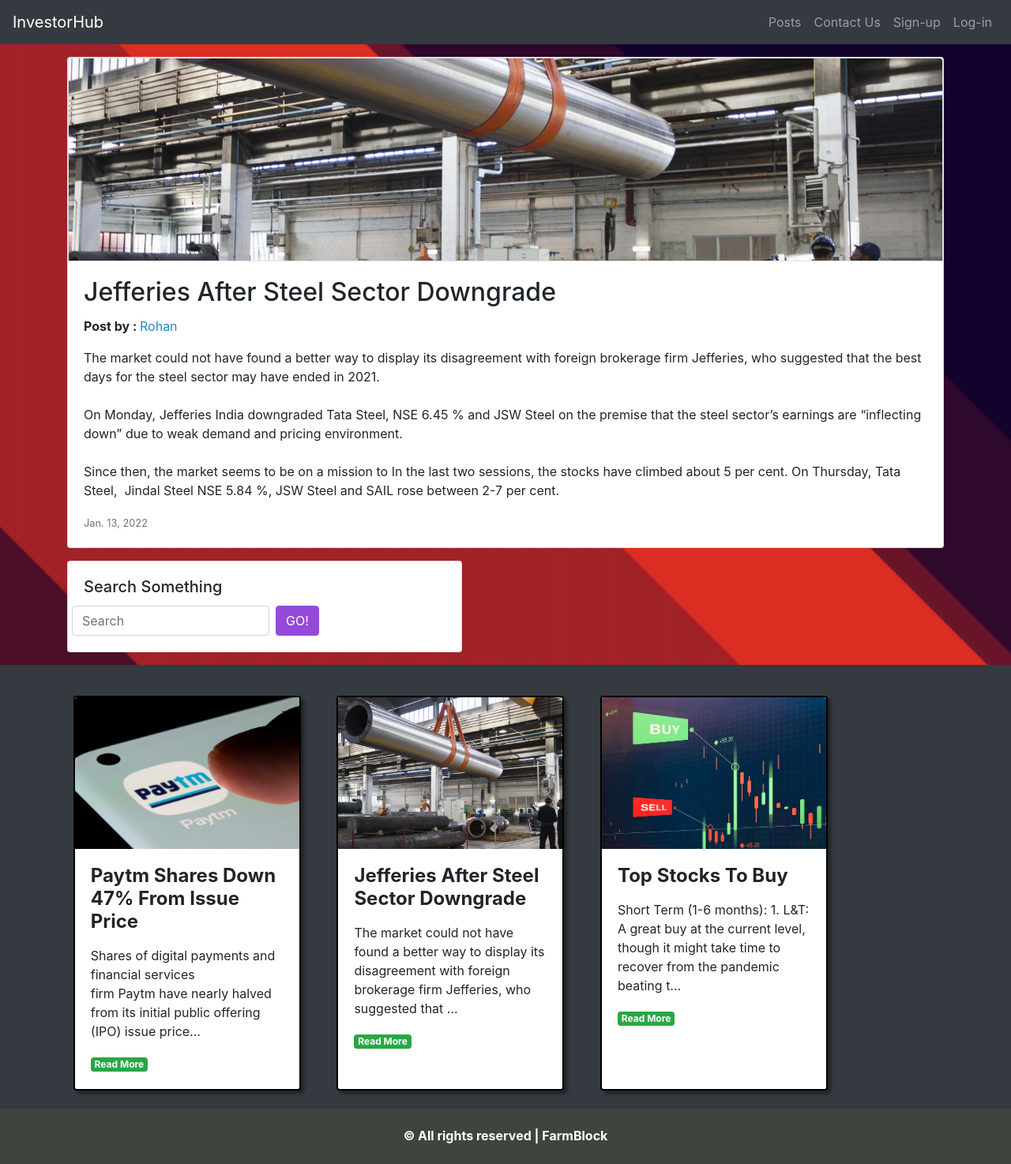
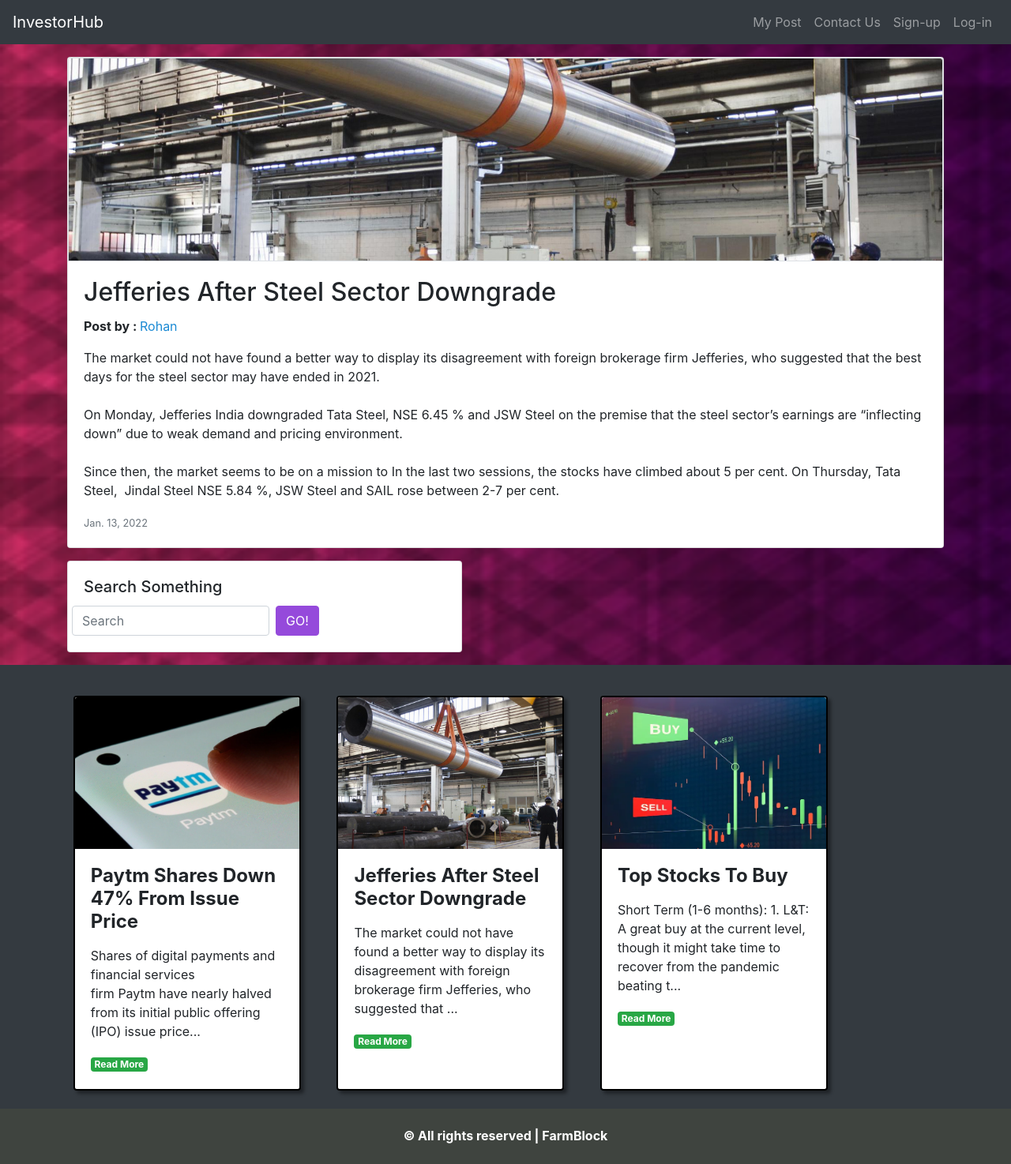
Before and after one commit to Rohan2035/InvestorHub, a Django app: a page that uses templates/content.html in a window 1280 px wide. Shown: the whole page at 79% size. Run offline with Django 3.2, Linux system fonts and the light colour scheme; data comes from the database, SQL or seed files in the repository; both versions use the stored data as it was after the commit; some libraries are stand-ins or nearby versions.

Commit message:
Major Changes 🚀🚀🚀

```diff
--- a/static/CSS/Sheet3.css
+++ b/static/CSS/Sheet3.css
@@ -15,7 +15,7 @@
 
 
 body{
-    background-image: url("/static/Images/BackgroundB.jpg");
+    background-image: url("/static/Images/BackgroundC.jpg");
     background-size: cover;
     background-position: center;
     background-repeat: no-repeat;
--- a/static/CSS/Sheet4.css
+++ b/static/CSS/Sheet4.css
@@ -1,6 +1,7 @@
 body{
-    background-image: url("/static/Images/background1.jpg");
+    background-image: url("/static/Images/BackgroundC.jpg");
     background-position: center;
     background-repeat: no-repeat;
     background-attachment: fixed;
+    background-size: cover;
 }
--- a/stockpost/urls.py
+++ b/stockpost/urls.py
@@ -14,6 +14,7 @@ urlpatterns = [
     path('login/', views2.handleLogin, name="login"),
     path('logout/', views2.handleLogout, name="logout"),
     path('displayall/', views.DisplayAll, name="display"),
+    path('deletePost/<str:slug>', views.deletePost, name="delete"),
     # Remove This
-    path('test/', views.test, name='Test'),
+    path('test/<str:slug>', views.test, name='Test'),
 ]
--- a/stockpost/views.py
+++ b/stockpost/views.py
@@ -148,6 +148,17 @@ def validateContact(request):
     else:
         return HttpResponse("Error not found")
 
+def deletePost(request, slug):
 
+    if request.user.is_authenticated:
+        deletePost = sp.objects.get(slug = slug)
+        deletePost.delete()
+        messages.success(request, 'Post Sucessfully Deleted!!')
+        return redirect('Index')
+    else:
+        return HttpResponse('<h1>Error</h1>')
+
+
+# Remove this
 def test(request):
-    return HttpResponse('Hello')
+    pass
--- a/templates/base.html
+++ b/templates/base.html
@@ -41,7 +41,7 @@
 
 
         <li class="nav-item">
-          <a class="nav-link" href="http://127.0.0.1:8000/displayall/">Posts</a>
+          <a class="nav-link" href="http://127.0.0.1:8000/displayall/">My Posts</a>
         </li>
 
 
--- a/templates/content.html
+++ b/templates/content.html
@@ -64,7 +64,7 @@
         <ul class="navbar-nav ml-auto">
           <li class="nav-item">
             <a class="nav-link" href="http://127.0.0.1:8000/displayall/"
-              >Posts</a
+              >My Post</a
             >
           </li>
 
```
Also changed, not shown: templates/DisplayAll.html (+5 -2 lines), db.sqlite3.
